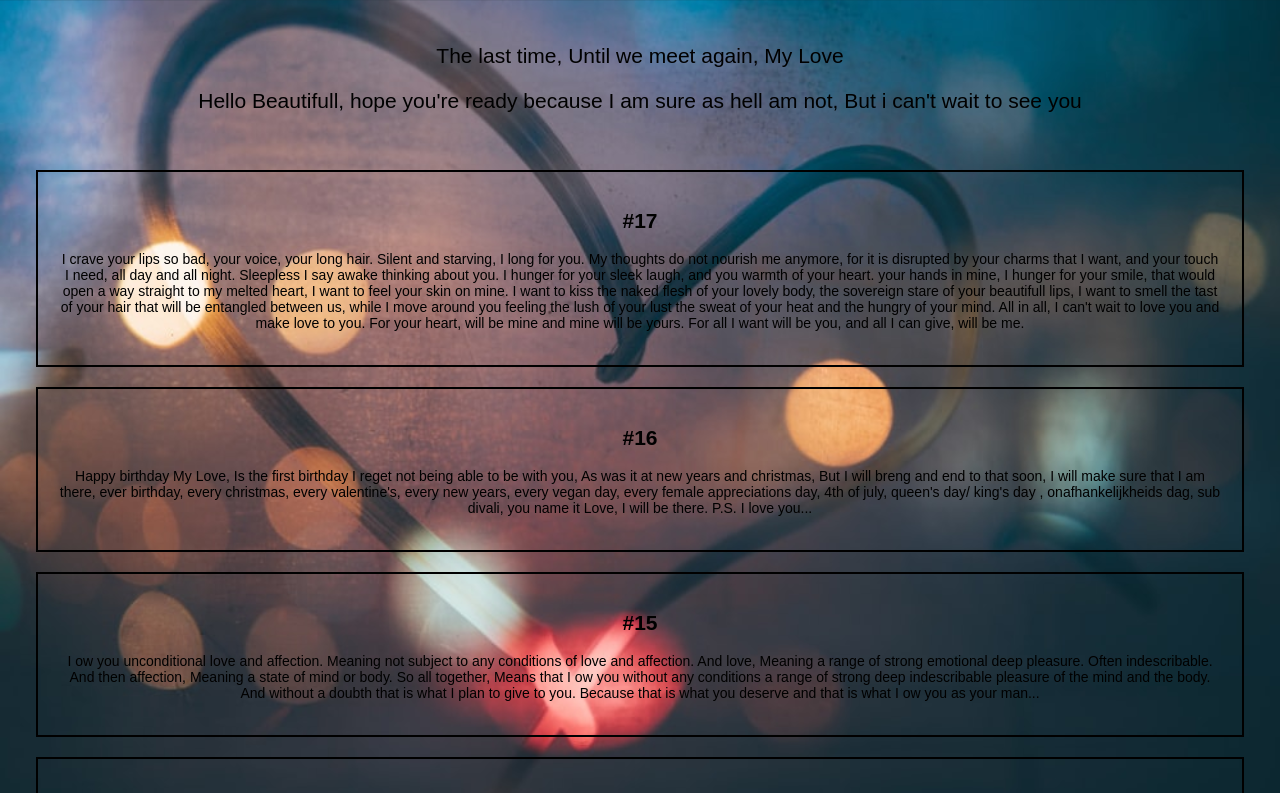
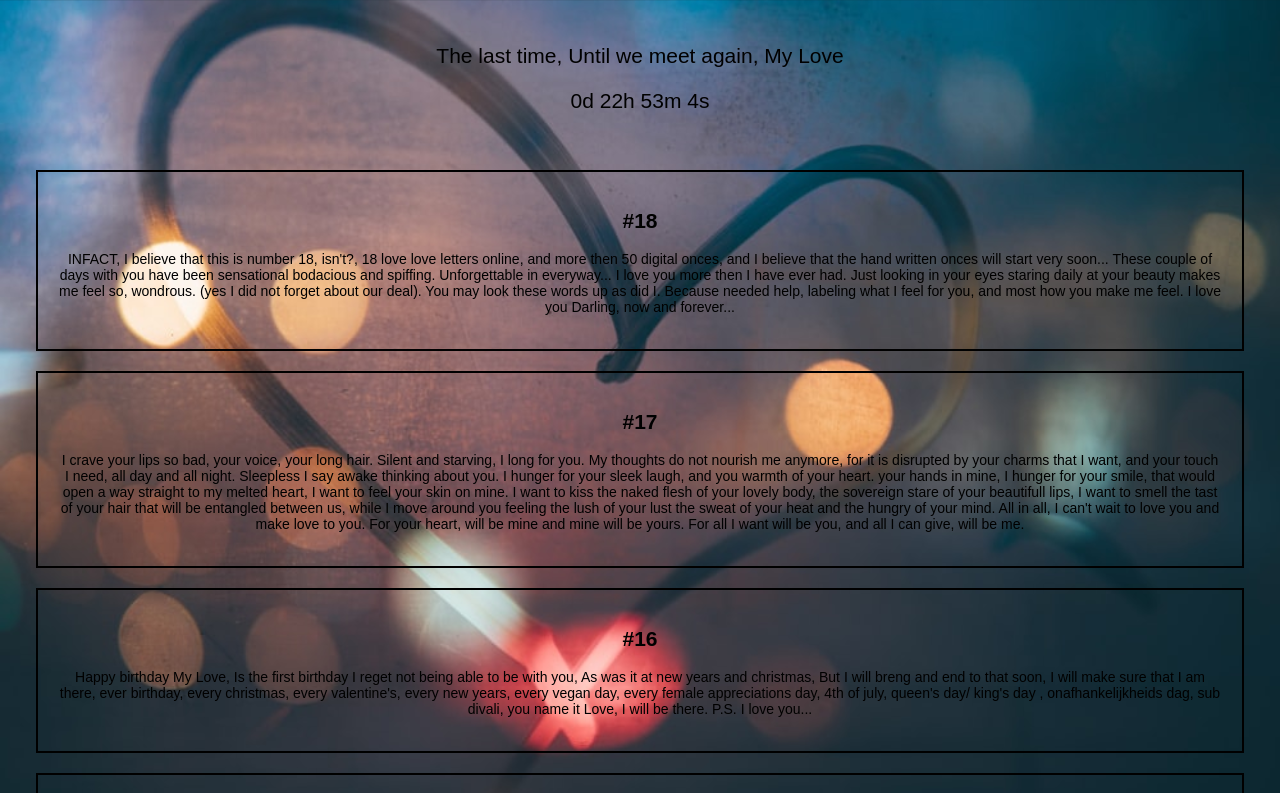
Before and after one commit to petervanleesten/Foreverandeverbabe, a plain HTML site: page index.html in a window 1280 px wide. Shown: the top 793 px of the page. Drawn offline with Linux system fonts and the light colour scheme.

Commit message:
Update index.html

```diff
--- a/index.html
+++ b/index.html
@@ -136,7 +136,7 @@ body {
 
 <script>
 // Set the date we're counting down to
-var countDownDate = new Date("Mar 7, 2021 5:27:27").getTime();
+var countDownDate = new Date("May 19, 2021 17:27:27").getTime();
 
 // Update the count down every 1 second
 var x = setInterval(function() {
@@ -160,7 +160,7 @@ var x = setInterval(function() {
   // If the count down is finished, write some text
   if (distance < 0) {
     clearInterval(x);
-    document.getElementById("demo").innerHTML = "Hello Beautifull, hope you're ready because I am sure as hell am not, But i can't wait to see you";
+    document.getElementById("demo").innerHTML = "Hello Love, It has been awhile hasn't it?, but don't worry Love, I am still here...";
   }
 }, 1000);
 </script>
@@ -170,6 +170,23 @@ var x = setInterval(function() {
 <div class="content">
 
 </p>
+
+
+<div class="TEXT">
+<h2>#18</h2>
+<p>INFACT, I believe that this is number 18, isn't?, 18 love
+love letters online, and more then 50 digital onces, and I
+believe that the hand written onces will start very soon...
+These couple of days with you have been sensational bodacious
+and spiffing. Unforgettable in everyway... I love you more
+then I have ever had. Just looking in your eyes staring daily
+at your beauty makes me feel so, wondrous. (yes I did not
+forget about our deal). You may look these words up  as did I.
+Because needed help, labeling what I feel for you, and most
+how you make me feel. I love you Darling, now and forever...
+</p>
+</div>
+
 
 <div class="TEXT">
 <h2>#17</h2>
```
